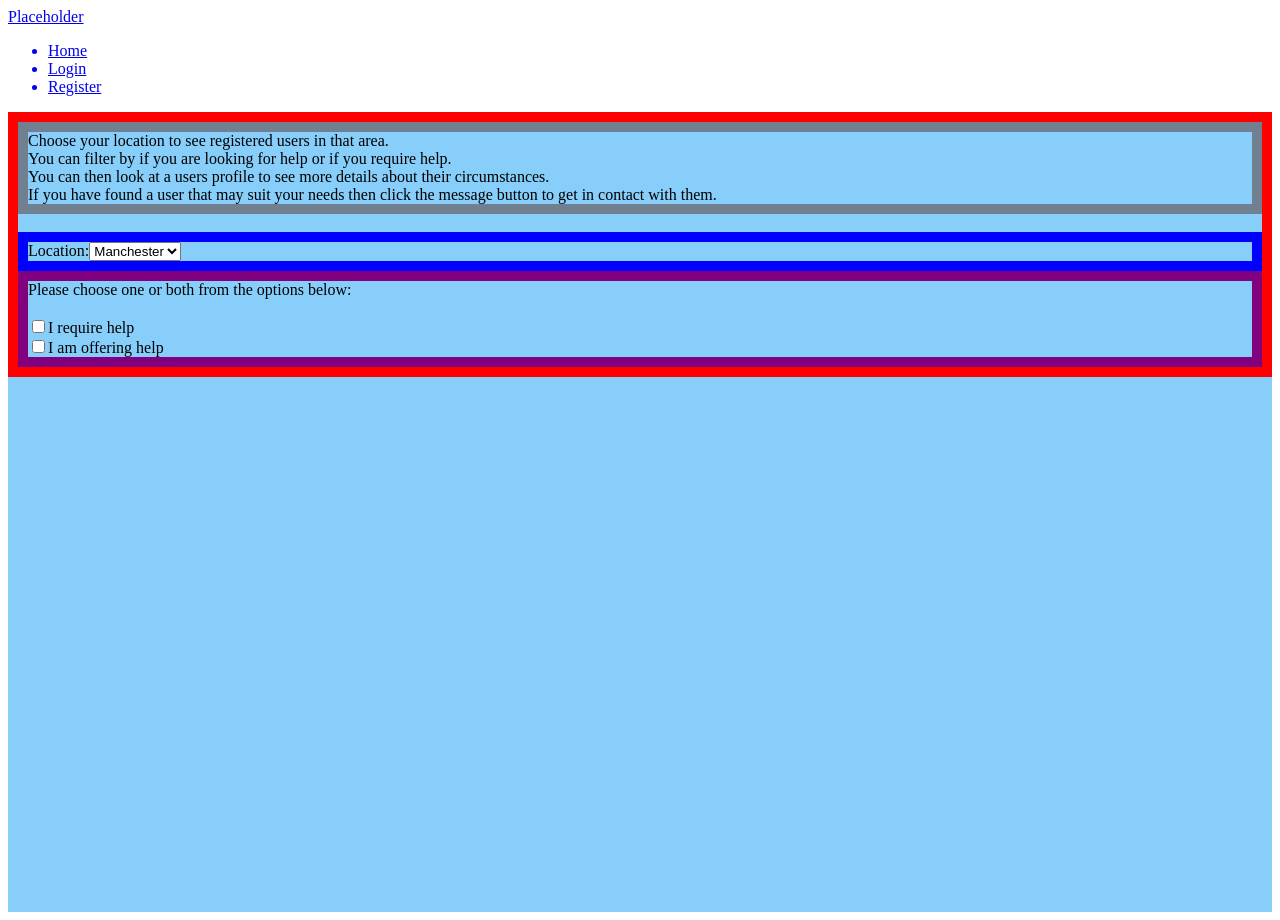
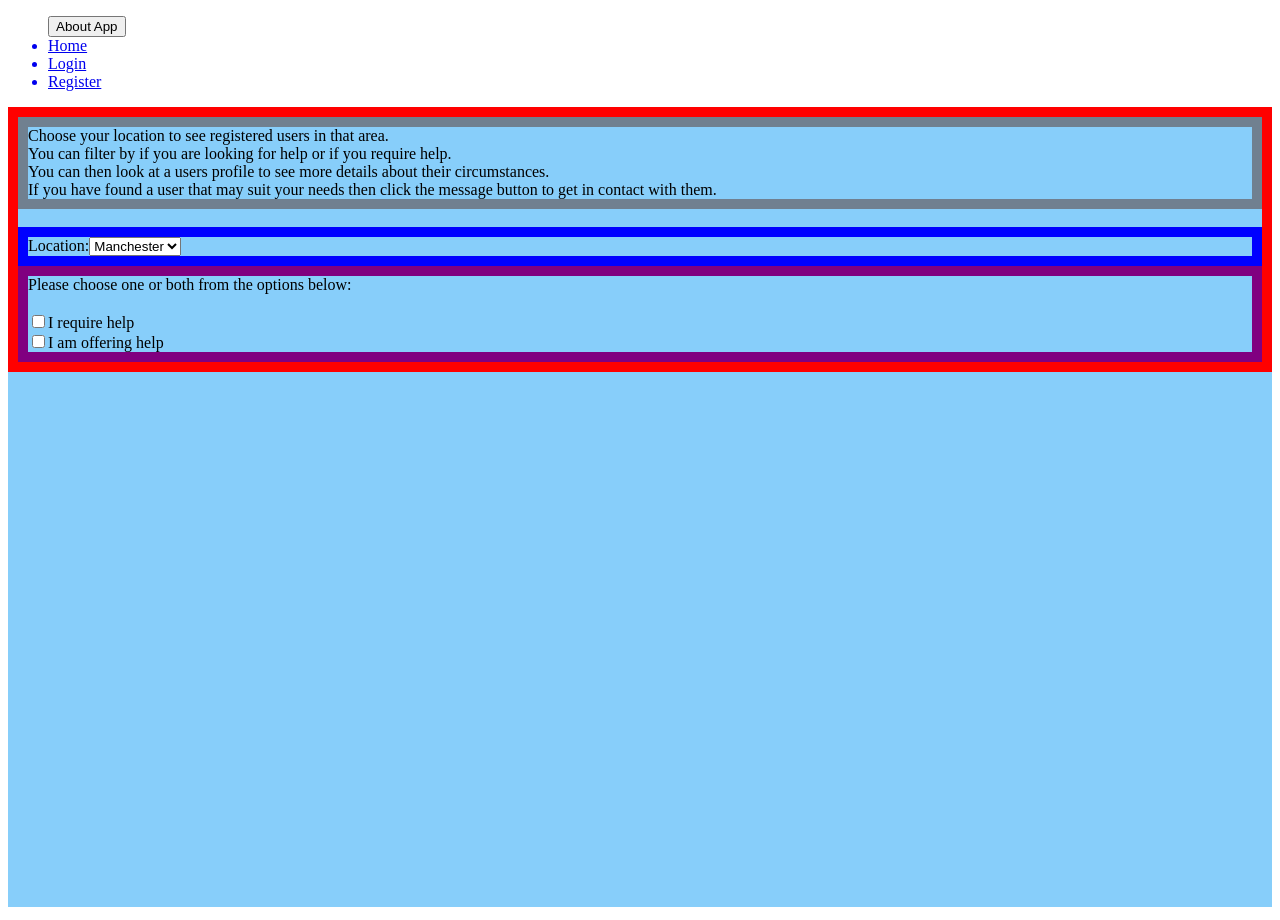
Before and after one commit to CN-Pathfinder/connection-app, a React (Create React App) app in the folder client/: page /platform in a window 1280 px wide. Built offline with nearby package versions, Linux system fonts and the light colour scheme; no server answers.

Commit message:
Original navbars removed and pages updated to reflect this

```diff
--- a/client/src/components/Home.css
+++ b/client/src/components/Home.css
@@ -1,9 +1,6 @@
 #homeWrapper {
     background-color: lightskyblue;
     height: 100vh;
-}
-#homeNavDiv {
-
 }
 #loginDiv {
     font-family: monospace;
--- a/client/src/components/Home.js
+++ b/client/src/components/Home.js
@@ -1,6 +1,5 @@
 import React, {useState,useContext} from 'react';
 import "./Home.css";
-// import HomeNav from './HomeNav.js';
 import { Link } from "react-router-dom";
 import Navbar from "./Navbar";
 import AuthService from "../Services/AuthService";
--- a/client/src/components/HomeNav.css
+++ /dev/null
@@ -1,9 +0,0 @@
-nav {
-    display: flex;
-    justify-content: flex-end;
-    padding: 20px 0 20px 0;
-    background-color: lightyellow;
-}
-#navRegisterBtn {
-    margin: 0 30px 0 30px;
-}
--- a/client/src/components/Navbar.js
+++ b/client/src/components/Navbar.js
@@ -2,6 +2,8 @@ import React, { useContext } from 'react';
 import { Link } from 'react-router-dom';
 import AuthService from '../Services/AuthService';
 import { AuthContext } from '../Context/AuthContext';
+import AboutModal from './AboutModal';
+import "./Navbar.css";
 
 const Navbar = props => {
     const { isAuthenticated, user, setIsAuthenticated, setUser } = useContext(AuthContext);
@@ -18,6 +20,7 @@ const Navbar = props => {
     const unauthenticatedNavBar = () => {
         return (
             <ul>
+                <div classname="modaldiv"><AboutModal/></div>
                 <Link to="/">
                     <li className="nav-item nav-link">
                         Home
@@ -39,6 +42,7 @@ const Navbar = props => {
     const authenticatedNavBar = () => {
         return (
             <ul>
+                <div classname="modaldiv"><AboutModal/></div>
                 <Link to="/platform">
                     <li className="nav-item nav-link">
                         Platform
@@ -51,9 +55,9 @@ const Navbar = props => {
     }
     return (
         <nav className="navbar navbar-expand-lg navbar-light bg-light">
-            <Link to="/">
+            {/* <Link to="/">
                 <div className="navbar-brand">Placeholder</div>
-            </Link>
+            </Link> */}
             <div className="collapse navbar-collapse" id="navbarText">
                 <div className="navbar-nav mr-auto">
                     {!isAuthenticated ? unauthenticatedNavBar() : authenticatedNavBar()}
--- a/client/src/components/Platform.js
+++ b/client/src/components/Platform.js
@@ -1,6 +1,5 @@
 import React from "react";
 import './Platform.css';
-// import PlatformNav from './PlaformNav.js';
 
 class Platform extends React.Component {
     render() {
--- a/client/src/components/Register.js
+++ b/client/src/components/Register.js
@@ -1,6 +1,5 @@
 import React from "react";
 import './Register.css';
-// import RegisterNav from './RegisterNav.js';
 import axios from 'axios';
 import { Link } from 'react-router-dom';
 import AuthService from '../Services/AuthService';
```
Also changed, not shown: client/src/components/HomeNav.js (deleted, +0 -15 lines), client/src/components/PlaformNav.js (deleted, +0 -15 lines), client/src/components/RegisterNav.js (deleted, +0 -14 lines), client/src/components/Navbar.css (added), client/src/components/PlatformNav.css (deleted), client/src/components/RegisterNav.css (deleted).
